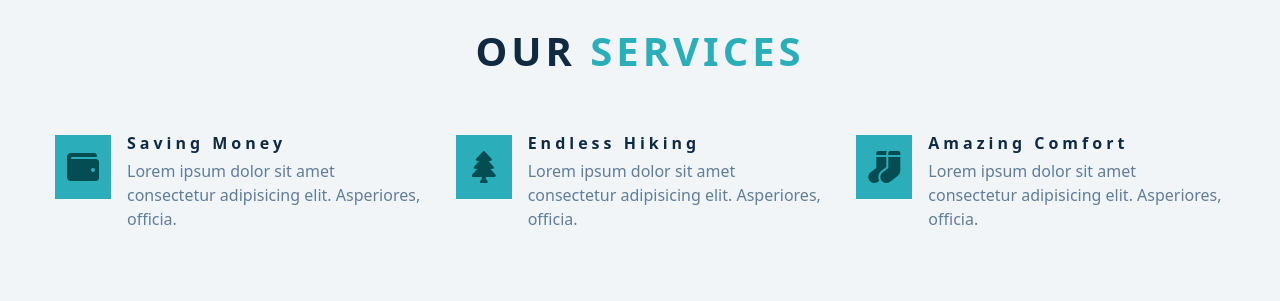
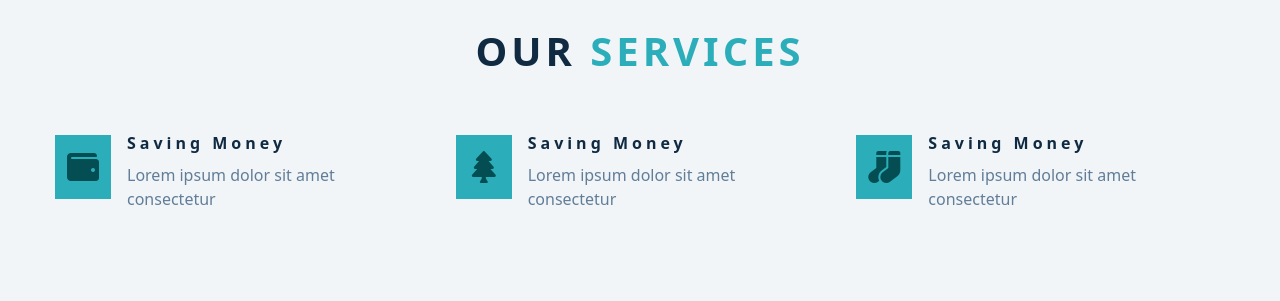
Before and after one commit to zendev2112/backroads-app, a React (Create React App) app: page / in a window 1280 px wide. Shown: the part 1540-1841 px from the top of the page. Built offline with nearby package versions, Linux system fonts and the light colour scheme.

Commit message:
Services component refactored from hardcoded data to synamic data

```diff
--- a/src/components/Services.js
+++ b/src/components/Services.js
@@ -1,49 +1,26 @@
-import Title from './Title';
-
+import Title from './Title'
+import { services } from '../data'
 
 const Services = () => {
   return (
     <section className="section services" id="services">
-      <Title title="our" subtitle="services"/>
+      <Title title="our" subtitle="services" />
+
       <div className="section-center services-center">
-        <article className="service">
-          <span className="service-icon">
-            <i className="fas fa-wallet fa-fw"></i>
-          </span>
-          <div className="service-info">
-            <h4 className="service-title">saving money</h4>
-            <p className="service-text">
-              Lorem ipsum dolor sit amet consectetur adipisicing elit.
-              Asperiores, officia.
-            </p>
-          </div>
-        </article>
-
-        <article className="service">
-          <span className="service-icon">
-            <i className="fas fa-tree fa-fw"></i>
-          </span>
-          <div className="service-info">
-            <h4 className="service-title">endless hiking</h4>
-            <p className="service-text">
-              Lorem ipsum dolor sit amet consectetur adipisicing elit.
-              Asperiores, officia.
-            </p>
-          </div>
-        </article>
-
-        <article className="service">
-          <span className="service-icon">
-            <i className="fas fa-socks fa-fw"></i>
-          </span>
-          <div className="service-info">
-            <h4 className="service-title">amazing comfort</h4>
-            <p className="service-text">
-              Lorem ipsum dolor sit amet consectetur adipisicing elit.
-              Asperiores, officia.
-            </p>
-          </div>
-        </article>
+        {services.map((service) => {
+          const { id, icon, title, text } = service
+          return (
+            <article key={id} className="service">
+              <span className="service-icon">
+                <i className={icon}></i>
+              </span>
+              <div className="service-info">
+                <h4 className={title}>saving money</h4>
+                <p className="service-text">{text}</p>
+              </div>
+            </article>
+          )
+        })}
       </div>
     </section>
   )
--- a/src/data.js
+++ b/src/data.js
@@ -38,3 +38,9 @@ export const socialLinks = [
     icon: 'fab fa-squarespace',
   },
 ]
+
+export const services = [
+  {id: 1, icon: 'fas fa-wallet fa-fw', title: 'saving money', text: 'Lorem ipsum dolor sit amet consectetur'},
+  {id: 2, icon: 'fas fa-tree fa-fw', title: 'endless hiking', text: 'Lorem ipsum dolor sit amet consectetur'},
+  {id: 3, icon: 'fas fa-socks fa-fw', title: 'amazing comfort', text: 'Lorem ipsum dolor sit amet consectetur'},
+]
```
